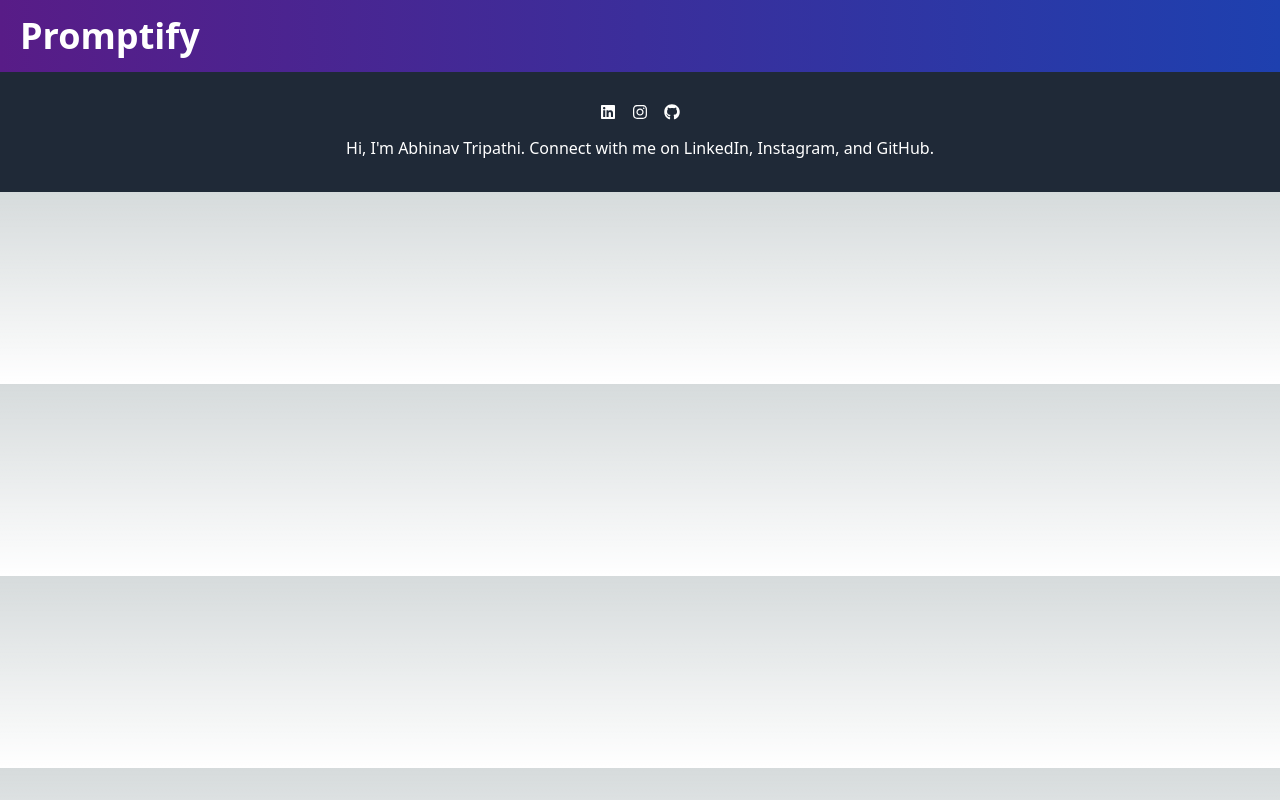
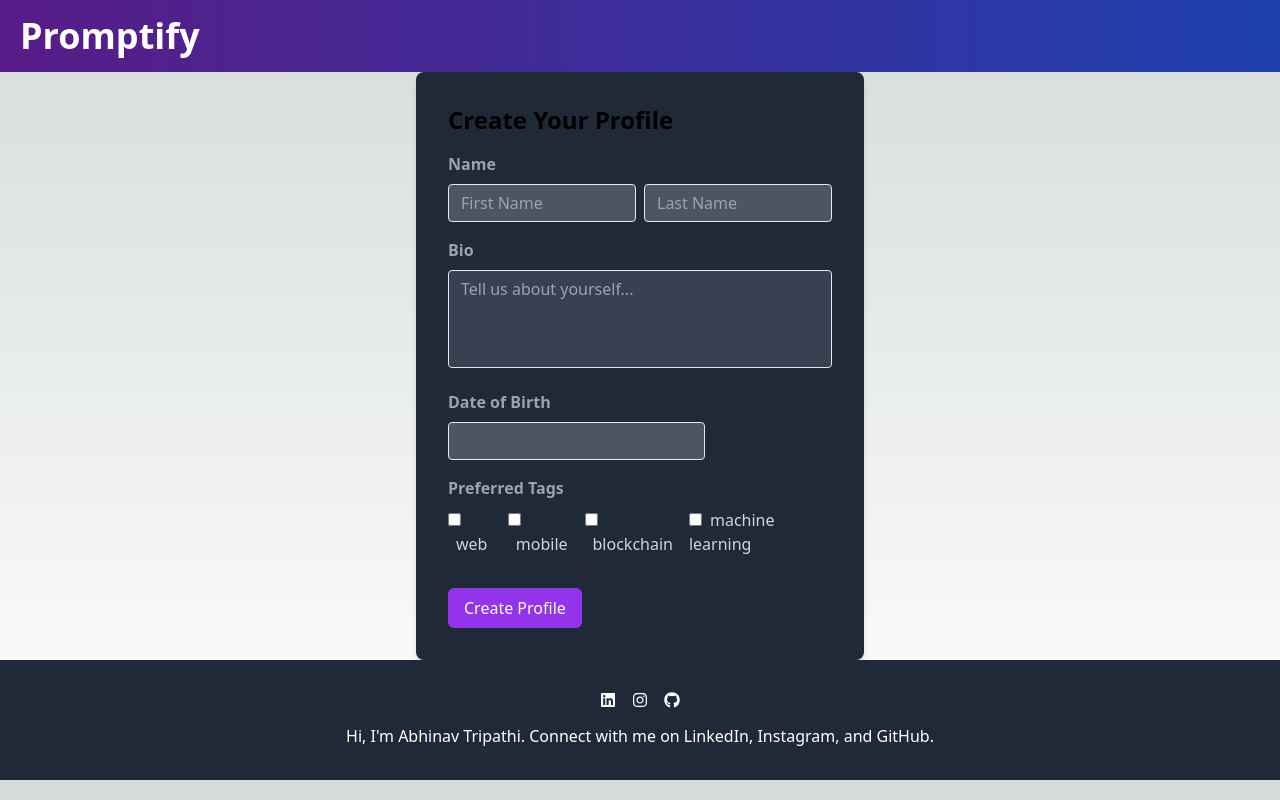
Before and after one commit to Tabhi109/promptify, a Next.js app: page / in a window 1280 px wide. Built offline with nearby package versions, Linux system fonts and the light colour scheme.

Commit message:
added user input form for profile creation
Signed-off-by: Tabhi109 <tabhinav109@gmail.com>

```diff
--- a/components/user-bio-input.tsx
+++ b/components/user-bio-input.tsx
@@ -10,9 +10,9 @@ interface UserBioInputProps {
 const UserBioInput: React.FC<UserBioInputProps> = ({ bio, onChange }) => {
   return (
     <div className="mb-4">
-      <label className="block text-gray-700 font-bold mb-2">Bio</label>
+      <label className="block text-gray-400 font-bold mb-2">Bio</label>
       <textarea
-        className="resize-none appearance-none border rounded w-full py-2 px-3 text-gray-700 leading-tight focus:outline-none focus:shadow-outline"
+        className="resize-none appearance-none border rounded w-full py-2 px-3 text-white bg-gray-700 leading-tight focus:outline-none focus:shadow-outline"
         rows={4}
         placeholder="Tell us about yourself..."
         value={bio}
--- a/components/user-dob-input.tsx
+++ b/components/user-dob-input.tsx
@@ -10,11 +10,11 @@ interface UserDOBProps {
 const UserDOB: React.FC<UserDOBProps> = ({ dob, onChange }) => {
   return (
     <div className="mb-4">
-      <label className="block text-gray-700 font-bold mb-2">Date of Birth</label>
+      <label className="block text-gray-400 font-bold mb-2">Date of Birth</label>
       <DatePicker
         selected={dob}
         onChange={onChange}
-        className="appearance-none border rounded w-full py-2 px-3 text-gray-700 leading-tight focus:outline-none focus:shadow-outline"
+        className="appearance-none border rounded w-full py-2 px-3 text-white bg-gray-600 leading-tight focus:outline-none focus:shadow-outline"
       />
     </div>
   );
--- a/components/user-name-input.tsx
+++ b/components/user-name-input.tsx
@@ -9,18 +9,18 @@ interface UserNameInputProps {
 const UserNameInput: React.FC<UserNameInputProps> = ({ firstName, lastName, onChange }) => {
   return (
     <div className="mb-4">
-      <label className="block text-gray-700 font-bold mb-2">Name</label>
+      <label className="block text-gray-400 font-bold mb-2">Name</label>
       <div className="flex">
         <input
           type="text"
-          className="appearance-none border rounded w-1/2 mr-2 py-2 px-3 text-gray-700 leading-tight focus:outline-none focus:shadow-outline"
+          className="appearance-none border rounded w-1/2 mr-2 py-2 px-3 text-white bg-gray-600 leading-tight focus:outline-none focus:shadow-outline"
           placeholder="First Name"
           value={firstName}
           onChange={(e) => onChange('firstName', e.target.value)}
         />
         <input
           type="text"
-          className="appearance-none border rounded w-1/2 py-2 px-3 text-gray-700 leading-tight focus:outline-none focus:shadow-outline"
+          className="appearance-none border rounded w-1/2 py-2 px-3 text-white bg-gray-600 leading-tight focus:outline-none focus:shadow-outline"
           placeholder="Last Name"
           value={lastName}
           onChange={(e) => onChange('lastName', e.target.value)}
--- /dev/null
+++ b/components/user-preferred-tags.tsx
@@ -0,0 +1,41 @@
+// components/PreferredTags.tsx
+
+import React from 'react';
+
+interface PreferredTagsProps {
+  selectedTags: string[];
+  onChange: (tags: string[]) => void;
+}
+
+const tagsOptions = ['web', 'mobile', 'blockchain', 'machine learning']; // Add more options here
+
+const PreferredTags: React.FC<PreferredTagsProps> = ({ selectedTags, onChange }) => {
+  const handleTagChange = (tag: string) => {
+    if (selectedTags.includes(tag)) {
+      onChange(selectedTags.filter((t) => t !== tag));
+    } else {
+      onChange([...selectedTags, tag]);
+    }
+  };
+
+  return (
+    <div className="mb-4">
+      <label className="block text-gray-400 font-bold mb-2">Preferred Tags</label>
+      <div className="flex">
+        {tagsOptions.map((tag) => (
+          <label key={tag} className="mr-4">
+            <input
+              type="checkbox"
+              className="form-checkbox text-purple-800 bg-gray-900"
+              checked={selectedTags.includes(tag)}
+              onChange={() => handleTagChange(tag)}
+            />
+            <span className="ml-2 text-gray-300">{tag}</span>
+          </label>
+        ))}
+      </div>
+    </div>
+  );
+};
+
+export default PreferredTags;
--- /dev/null
+++ b/components/user-profile-form.tsx
@@ -0,0 +1,77 @@
+// components/UserProfileForm.tsx
+
+import React, { useState } from 'react';
+import UserNameInput from './user-name-input';
+import UserBioInput from './user-bio-input';
+import UserDOB from './user-dob-input';
+import PreferredTags from './user-preferred-tags';
+
+interface UserProfileFormProps {
+  onSubmit: (userData: UserProfileData) => void;
+}
+
+export interface UserProfileData {
+  firstName: string;
+  lastName: string;
+  bio: string;
+  dob: Date | null;
+  preferredTags: string[];
+}
+
+const UserProfileForm: React.FC<UserProfileFormProps> = ({ onSubmit }) => {
+  const [userData, setUserData] = useState<UserProfileData>({
+    firstName: '',
+    lastName: '',
+    bio: '',
+    dob: null,
+    preferredTags: [],
+  });
+
+  const handleInputChange = (
+    field: keyof UserProfileData,
+    value: string | Date | string[] | null
+  ) => {
+    setUserData((prevData) => ({
+      ...prevData,
+      [field]: value,
+    }));
+  };
+
+  const handleSubmit = (e: React.FormEvent) => {
+    e.preventDefault();
+    onSubmit(userData);
+  };
+
+  return (
+    <div className="max-w-md mx-auto bg-gray-800 p-8 shadow-md rounded-lg">
+      <h2 className="text-2xl font-semibold mb-4">Create Your Profile</h2>
+      <form onSubmit={handleSubmit}>
+        <UserNameInput
+          firstName={userData.firstName}
+          lastName={userData.lastName}
+          onChange={(field, value) => handleInputChange(field, value)}
+        />
+        <UserBioInput
+          bio={userData.bio}
+          onChange={(value) => handleInputChange('bio', value)}
+        />
+        <UserDOB
+          dob={userData.dob}
+          onChange={(date) => handleInputChange('dob', date)}
+        />
+        <PreferredTags
+          selectedTags={userData.preferredTags}
+          onChange={(tags) => handleInputChange('preferredTags', tags)}
+        />
+        <button
+          type="submit"
+          className="bg-purple-600 hover:bg-purple-700 text-white py-2 px-4 mt-4 rounded-md"
+        >
+          Create Profile
+        </button>
+      </form>
+    </div>
+  );
+};
+
+export default UserProfileForm;
--- a/pages/index.tsx
+++ b/pages/index.tsx
@@ -1,9 +1,13 @@
 import Footer from "@/components/promptify-footer";
 import Header from "@/components/promptify-header";
+import UserProfileForm, { UserProfileData } from "@/components/user-profile-form";
 
 export default function Home () {
   return  <div className="flex flex-col">
     <Header/>
+    <UserProfileForm onSubmit={function (userData: UserProfileData): void {
+      throw new Error("Function not implemented.");
+    } }/>
     <Footer/>
   </div>
 }
```
